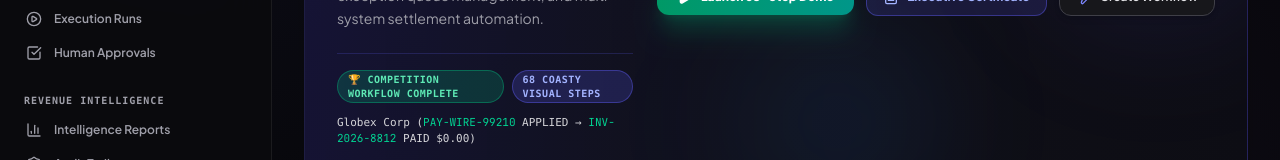
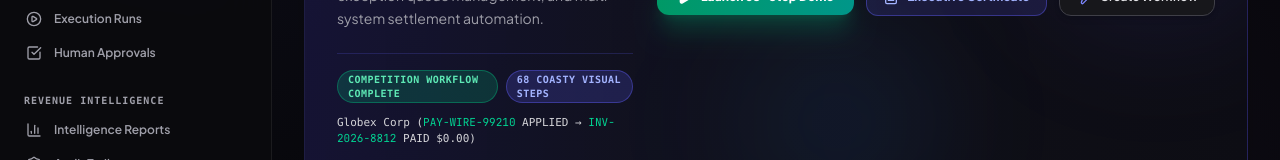
Before and after one commit to 0xaje/Arise, a React (Vite) app: page / in a window 1280 px wide. Shown: the part 319-479 px from the top of the page. Built offline with nearby package versions, Linux system fonts and the light colour scheme; no server answers.

Commit message:
style: remove emojis from code, presentation guide, and log scripts for clean enterprise presentation

```diff
--- a/src/pages/CommandCenter.tsx
+++ b/src/pages/CommandCenter.tsx
@@ -132,7 +132,7 @@ export const CommandCenter: React.FC<CommandCenterProps> = ({
             <div className="mt-6 pt-4 border-t border-indigo-500/20 flex flex-wrap items-center justify-between gap-3 text-xs">
               <div className="flex items-center gap-2">
                 <span className="px-2.5 py-0.5 rounded-full text-[10px] font-extrabold uppercase tracking-wider bg-emerald-500/20 text-emerald-300 border border-emerald-500/40 font-mono">
-                  🏆 Competition Workflow Complete
+                  Competition Workflow Complete
                 </span>
                 <span className="px-2.5 py-0.5 rounded-full text-[10px] font-extrabold uppercase tracking-wider bg-indigo-500/20 text-indigo-300 border border-indigo-500/40 font-mono">
                   68 Coasty Visual Steps
```
Also changed, not shown: 2 other files (tests, documents, lock files or other folders).
